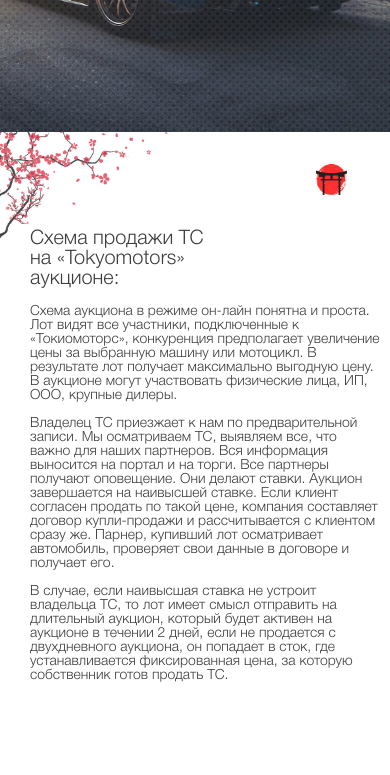
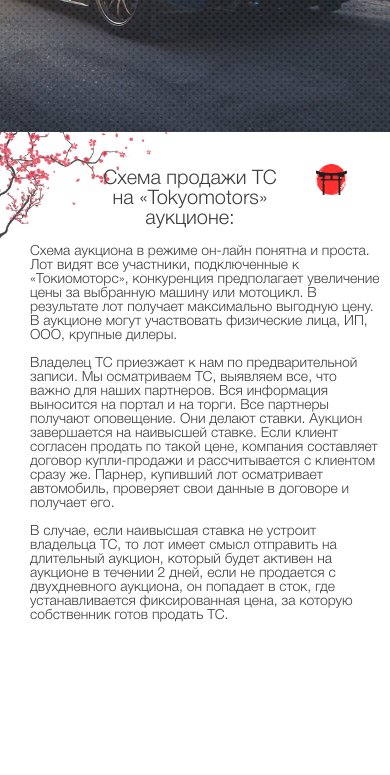
Before and after one commit to sheep-fish-vert/tokyoMotors, a website: page src/index.html in a window 390 px wide. Shown: the part 2080-2855 px from the top of the page. Drawn offline with nearby package versions, Linux system fonts and the light colour scheme; files that its build step writes are made by us from their sources.

Commit message:
fix four block

```diff
--- a/src/sass/zdev_6.scss
+++ b/src/sass/zdev_6.scss
@@ -14,14 +14,14 @@
 
 .four-block{
 	.wrapper{ display: flex; ;
-		.left-part{ background: url('../images/four-block-left-bg.jpg') no-repeat; background-size: contain; width: calc(100% * 0.7); position: relative; min-height: 1010px; background-position: 50% 0%; overflow: hidden;
+		.left-part{ background: url('../images/four-block-left-bg.jpg') no-repeat; background-size: contain; width: calc(100% * 0.7); position: relative; min-height: 1010px; background-position: 0% 0%; overflow: hidden;
 			.four-mountains{position: absolute; bottom: -300px; right: 0; transition: all 2.5s;
 
 			}
 			.animated{transform: translateY(-300px);
 
 			}
-			.mbox{ max-width: 630px;padding: 60px 10px 0px 60px;
+			.mbox{ max-width: 630px;padding: 60px 10px 0px 0px;
 				.info-conteiner{font-family: 'Helvetica'; max-width: 600px; width: 100%;
 					.heading{
 						h2{font-size: 45px; font-weight: 300;}
--- a/src/sass/zdev_6_adapt.scss
+++ b/src/sass/zdev_6_adapt.scss
@@ -8,13 +8,27 @@
 
 }
 @media screen and (max-width: 1280px){
-
+	.four-block .wrapper .left-part .mbox{padding: 30px 10px 0px 30px;
+		.info-conteiner{
+			.heading{
+				h2{ text-align:center;}
+			}
+		}
+	}
 }
 @media screen and (max-width: 1024px){
 
 }
 @media screen and (max-width: 992px){
-
+	.four-block .wrapper .left-part{min-height: 800px;
+		.mbox{padding: 30px 10px 0px 30px;
+			.info-conteiner{
+				.heading{
+					h2{ font-size: 35px;}
+				}
+			}
+		}
+	}
 }
 @media screen and (max-width: 767px){
 	.third-block{
@@ -26,11 +40,20 @@
 			}
 		}
 	}
+	.four-block .wrapper .left-part{
+		.mbox{padding: 20px 10px 0px 30px;
+			.info-conteiner{
+				.heading{
+					h2{ font-size: 30px;}
+				}
+			}
+		}
+	}
 }
 @media screen and (max-width: 666px){
-	.four-block .wrapper .left-part .mbox{padding: 80px 10px 0px 30px;
+	.four-block .wrapper .left-part .mbox{padding: 20px 10px 0px 30px;
 		 .info-conteiner .heading h2 {
-			font-size: 30px;
+			font-size: 20px;
 		}
 	}
 }
@@ -46,8 +69,10 @@
 		.left-part {width: 100%; min-height: 800px;
 			.mbox{
 				.info-conteiner{
-				 	.heading h2 {
-						font-size: 20px;
+				 	.heading{padding-right: 30px;
+					 	h2 {
+							font-size: 20px;
+						}
 					}
 					.text-part{
 						p{
```
